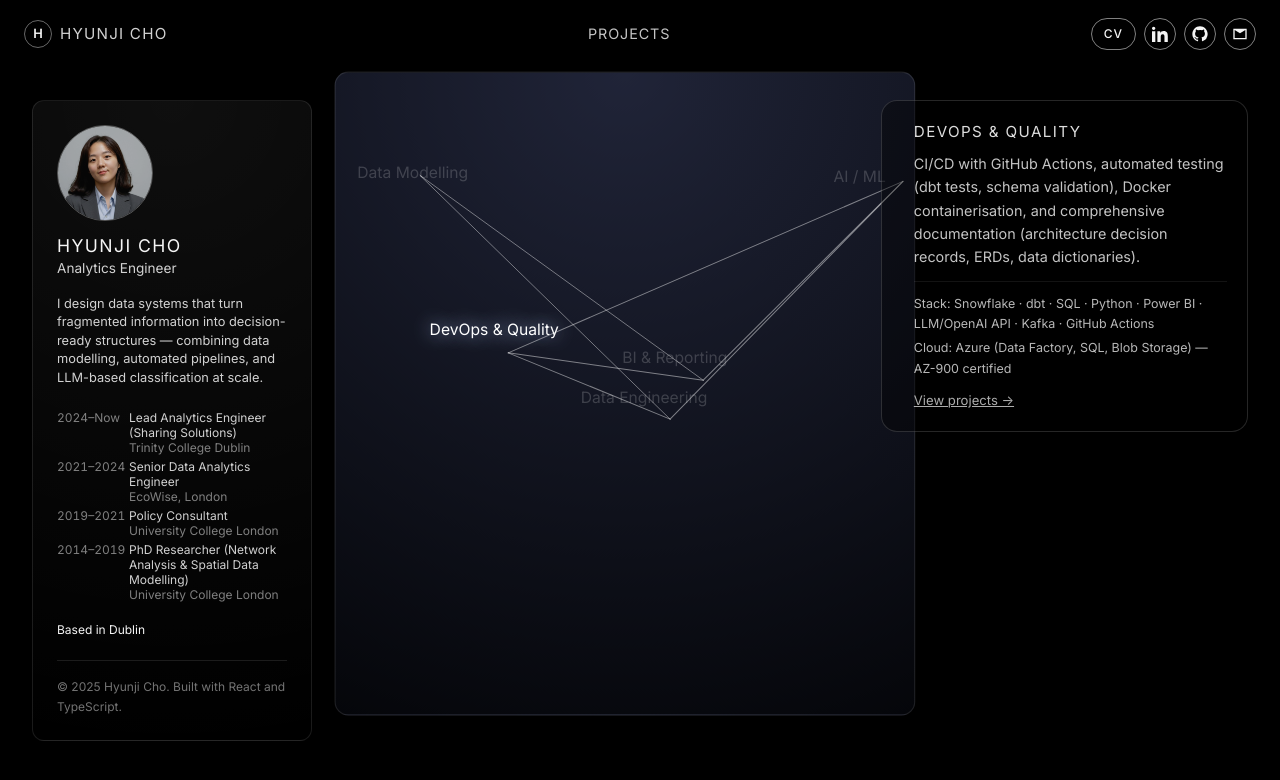
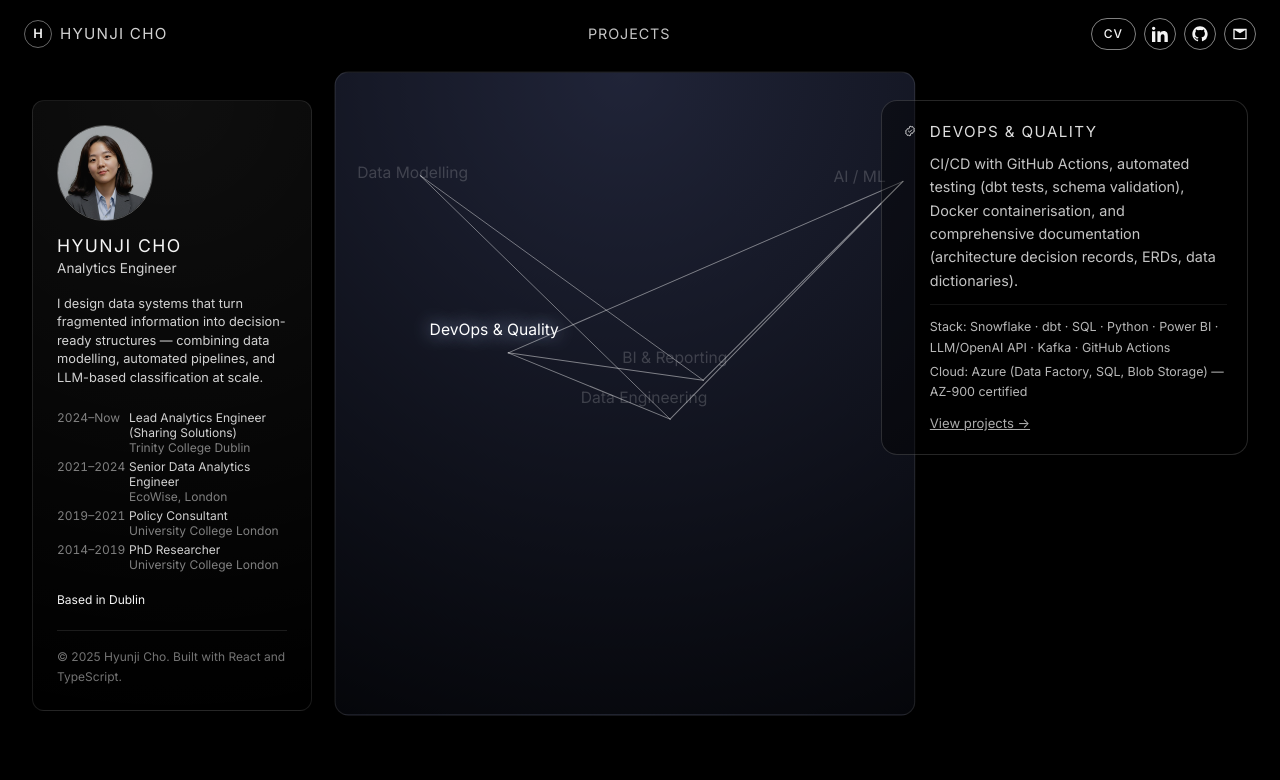
Before and after one commit to HCHODUBLIN/Website, a React (Vite) app: page / in a window 1280 px wide. Both pictures are taken after a click on the button "DevOps & Quality". Shown: the top 780 px of the page. Built offline with nearby package versions, Linux system fonts and the light colour scheme; the HTML template or start-up script is replaced by a standard one.

Commit message:
Adjust timeline text and add DevOps tag icon

```diff
--- a/src/components/BioPanel.tsx
+++ b/src/components/BioPanel.tsx
@@ -68,9 +68,7 @@ export default function BioPanel() {
 
           <div className="opacity-60 tabular-nums">2014–2019</div>
           <div>
-            <div className="leading-tight">
-              PhD Researcher (Network Analysis & Spatial Data Modelling)
-            </div>
+            <div className="leading-tight">PhD Researcher</div>
             <div className="opacity-60 leading-tight">
               University College London
             </div>
--- a/src/components/DetailsPanel.tsx
+++ b/src/components/DetailsPanel.tsx
@@ -1,6 +1,7 @@
 import { KEYWORDS, type KeywordTag } from "../data/detailsData";
 import {
   IconKeywordDataAi,
+  IconKeywordDevOpsQuality,
   IconKeywordGovernance,
   IconKeywordImpactMeasurement,
   IconKeywordTransition,
@@ -14,6 +15,7 @@ const KEYWORD_ICON_MAP: Partial<
   "data-ai": IconKeywordDataAi,
   transition: IconKeywordTransition,
   "impact-measurement": IconKeywordImpactMeasurement,
+  python: IconKeywordDevOpsQuality,
 };
 
 const PHILOSOPHY: Record<KeywordTag, { blurb: string }> = {
--- a/src/components/icons.tsx
+++ b/src/components/icons.tsx
@@ -162,6 +162,32 @@ export function IconKeywordImpactMeasurement({
   );
 }
 
+export function IconKeywordDevOpsQuality({ className, ...props }: IconProps) {
+  return (
+    <svg
+      viewBox="0 0 24 24"
+      fill="none"
+      aria-hidden="true"
+      className={className}
+      {...props}
+    >
+      <path
+        d="M12 4.5l1.8 1.2 2.2-.4.7 2.1 2 1-.9 2 .9 2-2 1-.7 2.1-2.2-.4L12 19.5l-1.8-1.2-2.2.4-.7-2.1-2-1 .9-2-.9-2 2-1 .7-2.1 2.2.4L12 4.5z"
+        stroke="currentColor"
+        strokeWidth="1.5"
+        strokeLinejoin="round"
+      />
+      <path
+        d="M9.5 12l1.8 1.8 3.2-3.3"
+        stroke="currentColor"
+        strokeWidth="1.5"
+        strokeLinecap="round"
+        strokeLinejoin="round"
+      />
+    </svg>
+  );
+}
+
 export function IconLinkedIn({ className, ...props }: IconProps) {
   return (
     <svg
```
